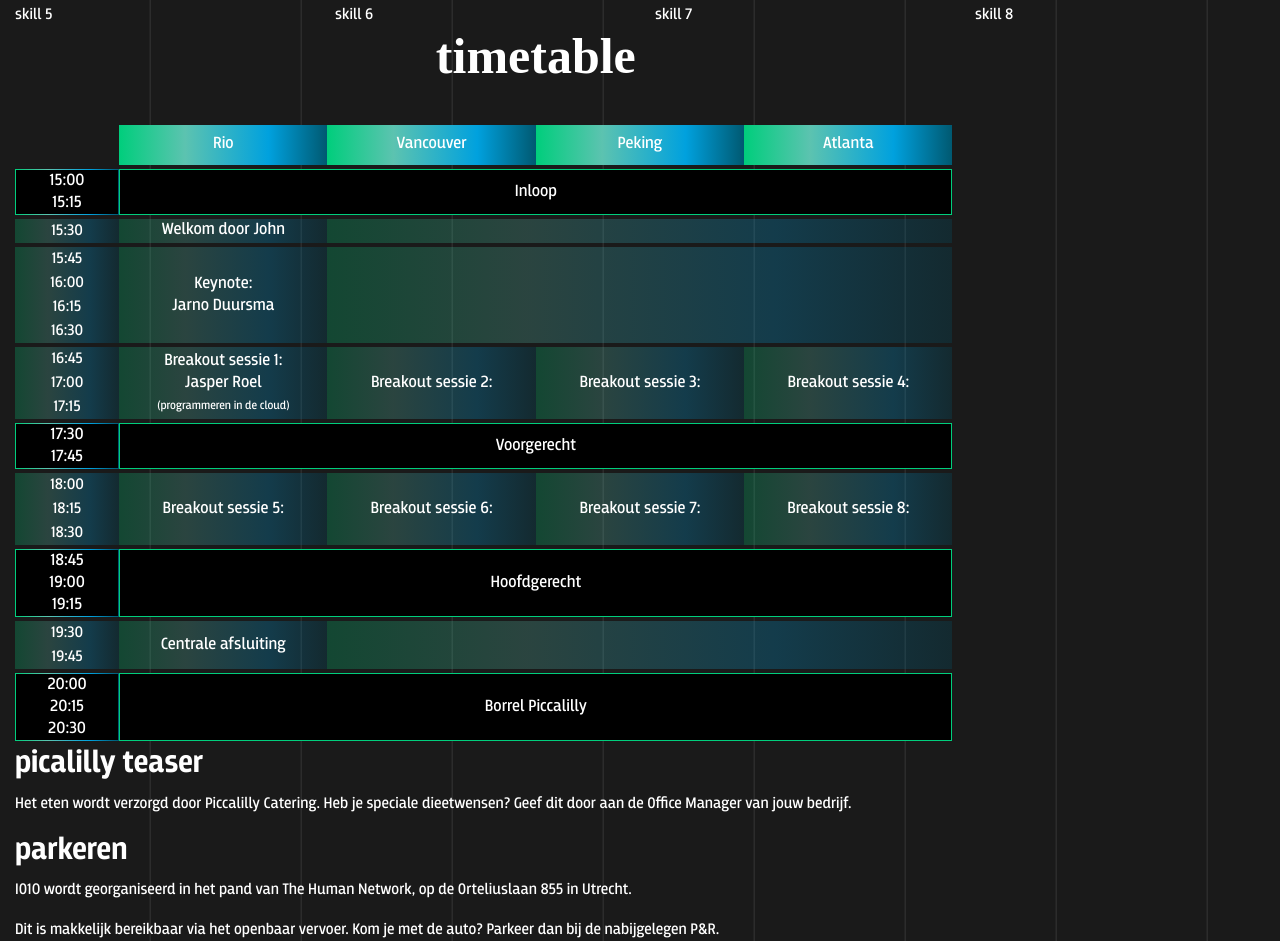
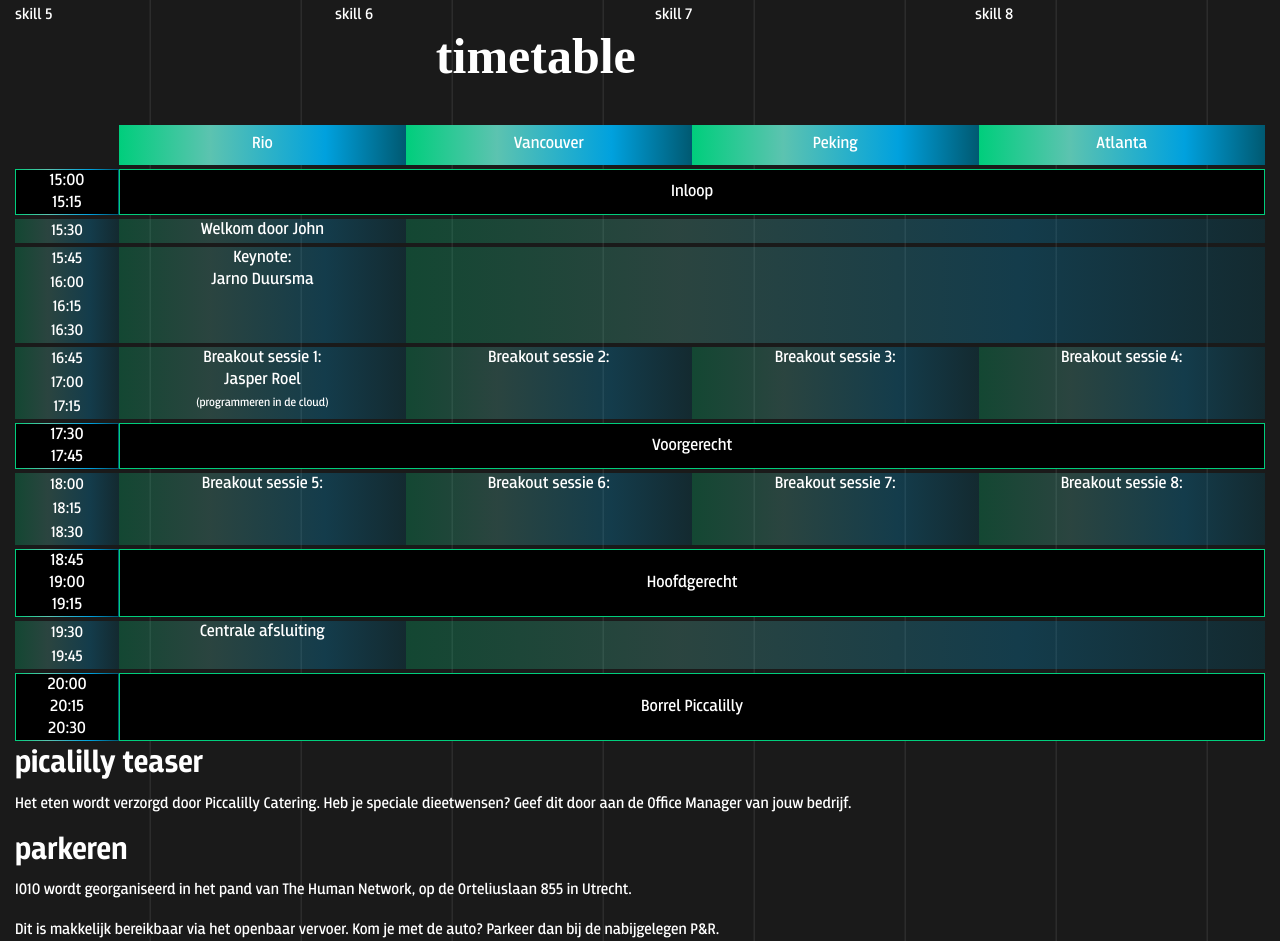
Before and after one commit to J-nextgroup/io10, an Angular app: page / in a window 1280 px wide. Shown: the part 640-1581 px from the top of the page. Built offline with nearby package versions, Linux system fonts and the light colour scheme.

Commit message:
Updated grid

```diff
--- a/src/app/timetable/timetable.component.html
+++ b/src/app/timetable/timetable.component.html
@@ -1,53 +1,74 @@
-<div class="container-fluid">
-  <div class="row my-md-1">
+<div class="container">
+  <div class="row my-1">
     <div class="col-10">
       <div class="header">timetable</div>
     </div>
   </div>
 
-  <div class="row my-md-1">
+  <div class="row my-1">
     <div class="col-1">&nbsp;</div>
-    <div class="col-2 timetable_header" *ngFor="let header of timetable_header">
+    <div class="col-11">
+      <div class="row">
+        <div
+          class="col-3 timetable_header"
+          *ngFor="let header of timetable_header"
+        >
           {{ header }}
         </div>
       </div>
+    </div>
+  </div>
 
-  <div class="row my-md-1 correct-width">
+  <div class="row my-1">
     <div class="col-1 timeslot">
       <div>15:00<br />15:15</div>
     </div>
-    <div class="col-sm-8 program-item-full-width">
+    <div class="col-11">
+      <div class="row h-100">
+        <div class="col-12 program-item-full-width">
           <div><span>Inloop</span></div>
         </div>
       </div>
+    </div>
+  </div>
 
-  <div class="row my-md-1">
+  <div class="row my-1">
     <div class="col-1 timeslot_filled">
       <div>15:30</div>
     </div>
-    <div class="col-sm-2 program-item">
+    <div class="col-11">
+      <div class="row h-100">
+        <div class="col-3 program-item">
           <span>Welkom door John</span>
         </div>
-    <div class="col-sm-6 correct-width2 program-item"></div>
+        <div class="col-9 program-item"></div>
+      </div>
+    </div>
   </div>
 
-  <div class="row my-md-1">
+  <div class="row my-1">
     <div class="col-1 timeslot_filled">
       <div>15:45<br />16:00<br />16:15<br />16:30</div>
     </div>
-    <div class="col-sm-2 program-item">
+    <div class="col-11">
+      <div class="row h-100">
+        <div class="col-3 program-item">
           <div>
             <span>Keynote:<br />Jarno Duursma</span>
           </div>
         </div>
-    <div class="col-sm-6 program-item"></div>
+        <div class="col-9 program-item"></div>
+      </div>
+    </div>
   </div>
 
-  <div class="row my-md-1">
+  <div class="row my-1">
     <div class="col-1 timeslot_filled">
       <div>16:45<br />17:00<br />17:15</div>
     </div>
-    <div class="col-sm-2 program-item">
+    <div class="col-11">
+      <div class="row h-100">
+        <div class="col-3 program-item">
           <div>
             <span
               >Breakout sessie 1:<br />Jasper Roel<br /><span class="small"
@@ -56,69 +77,91 @@
             >
           </div>
         </div>
-    <div class="col-sm-2 program-item">
+        <div class="col-3 program-item">
           <div><span>Breakout sessie 2:</span></div>
         </div>
-    <div class="col-sm-2 program-item">
+        <div class="col-3 program-item">
           <div><span>Breakout sessie 3:</span></div>
         </div>
-    <div class="col-sm-2 program-item">
+        <div class="col-3 program-item">
           <div><span>Breakout sessie 4:</span></div>
         </div>
       </div>
+    </div>
+  </div>
 
-  <div class="row my-md-1 correct-width">
+  <div class="row my-1 correct-width">
     <div class="col-1 timeslot">
       <div>17:30<br />17:45</div>
     </div>
-    <div class="col-sm-8 program-item-full-width">
+    <div class="col-11">
+      <div class="row h-100">
+        <div class="col-12 program-item-full-width">
           <div><span>Voorgerecht</span></div>
         </div>
       </div>
+    </div>
+  </div>
 
-  <div class="row my-md-1">
+  <div class="row my-1">
     <div class="col-1 timeslot_filled">
       <div>18:00<br />18:15<br />18:30</div>
     </div>
-    <div class="col-sm-2 program-item">
+    <div class="col-11">
+      <div class="row h-100">
+        <div class="col-3 program-item">
           <div><span>Breakout sessie 5:</span></div>
         </div>
-    <div class="col-sm-2 program-item">
+        <div class="col-3 program-item">
           <div><span>Breakout sessie 6:</span></div>
         </div>
-    <div class="col-sm-2 program-item">
+        <div class="col-3 program-item">
           <div><span>Breakout sessie 7:</span></div>
         </div>
-    <div class="col-sm-2 program-item">
+        <div class="col-3 program-item">
           <div><span>Breakout sessie 8:</span></div>
         </div>
       </div>
+    </div>
+  </div>
 
-  <div class="row my-md-1 correct-width">
+  <div class="row my-1 correct-width">
     <div class="col-1 timeslot">
       <div>18:45<br />19:00<br />19:15</div>
     </div>
-    <div class="col-sm-8 program-item-full-width">
+    <div class="col-11">
+      <div class="row h-100">
+        <div class="col-12 program-item-full-width">
           <div><span>Hoofdgerecht</span></div>
         </div>
       </div>
+    </div>
+  </div>
 
-  <div class="row my-md-1">
+  <div class="row my-1">
     <div class="col-1 timeslot_filled">
       <div>19:30<br />19:45</div>
     </div>
-    <div class="col-sm-2 program-item">
+    <div class="col-11">
+      <div class="row h-100">
+        <div class="col-3 program-item">
           <div><span>Centrale afsluiting</span></div>
         </div>
-    <div class="col-sm-6 program-item"></div>
+        <div class="col-9 program-item"></div>
+      </div>
+    </div>
   </div>
 
-  <div class="row my-md-1 correct-width">
+  <div class="row my-1 correct-width">
     <div class="col-1 timeslot">
       <div>20:00<br />20:15<br />20:30</div>
     </div>
-    <div class="col-sm-8 program-item-full-width">
+    <div class="col-11">
+      <div class="row h-100">
+        <div class="col-12 program-item-full-width">
           <div><span>Borrel Piccalilly</span></div>
         </div>
       </div>
     </div>
+  </div>
+</div>
--- a/src/app/timetable/timetable.component.scss
+++ b/src/app/timetable/timetable.component.scss
@@ -121,7 +121,7 @@
   width: 100%;
 }
 
-.program-item > div > span {
+.program-item > div > div > div > span {
   display: table-cell;
   vertical-align: middle;
   line-height: 22px;
```
Lines whose indentation alone changed are shown as unchanged.
